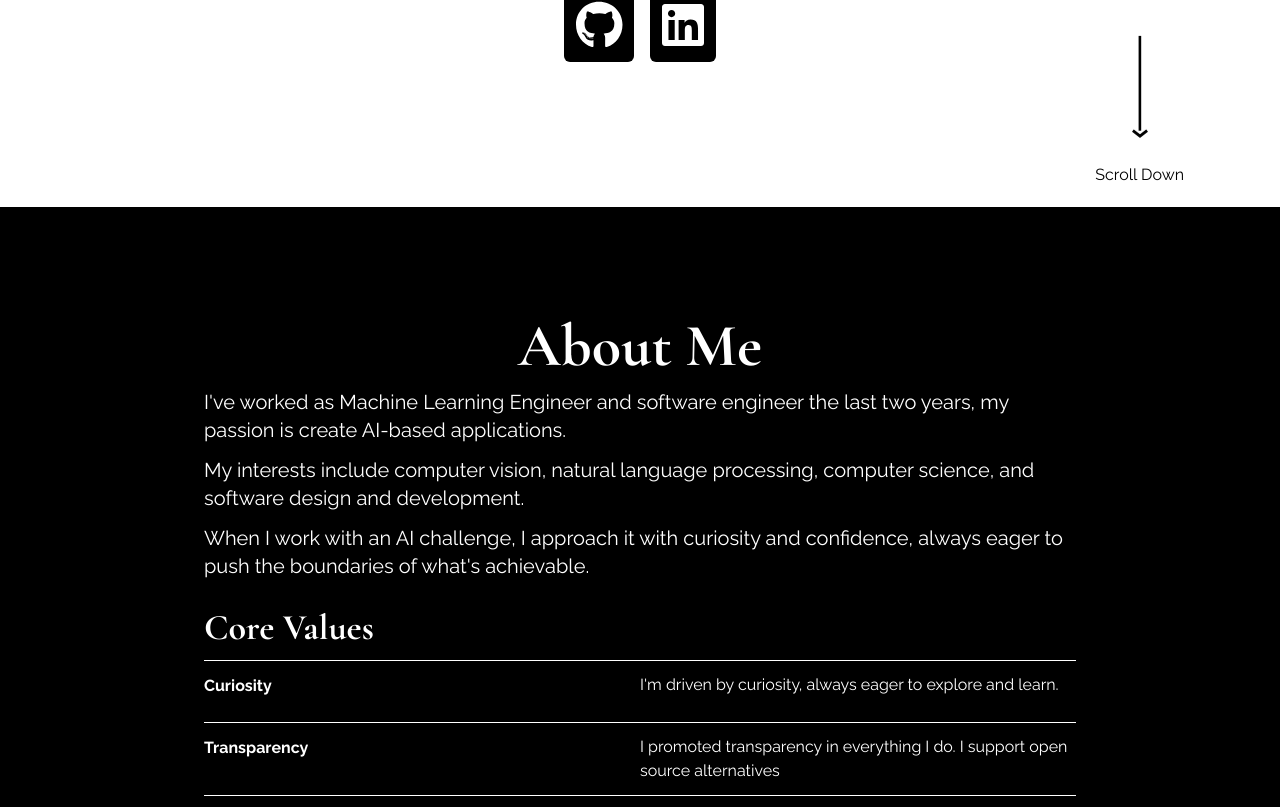
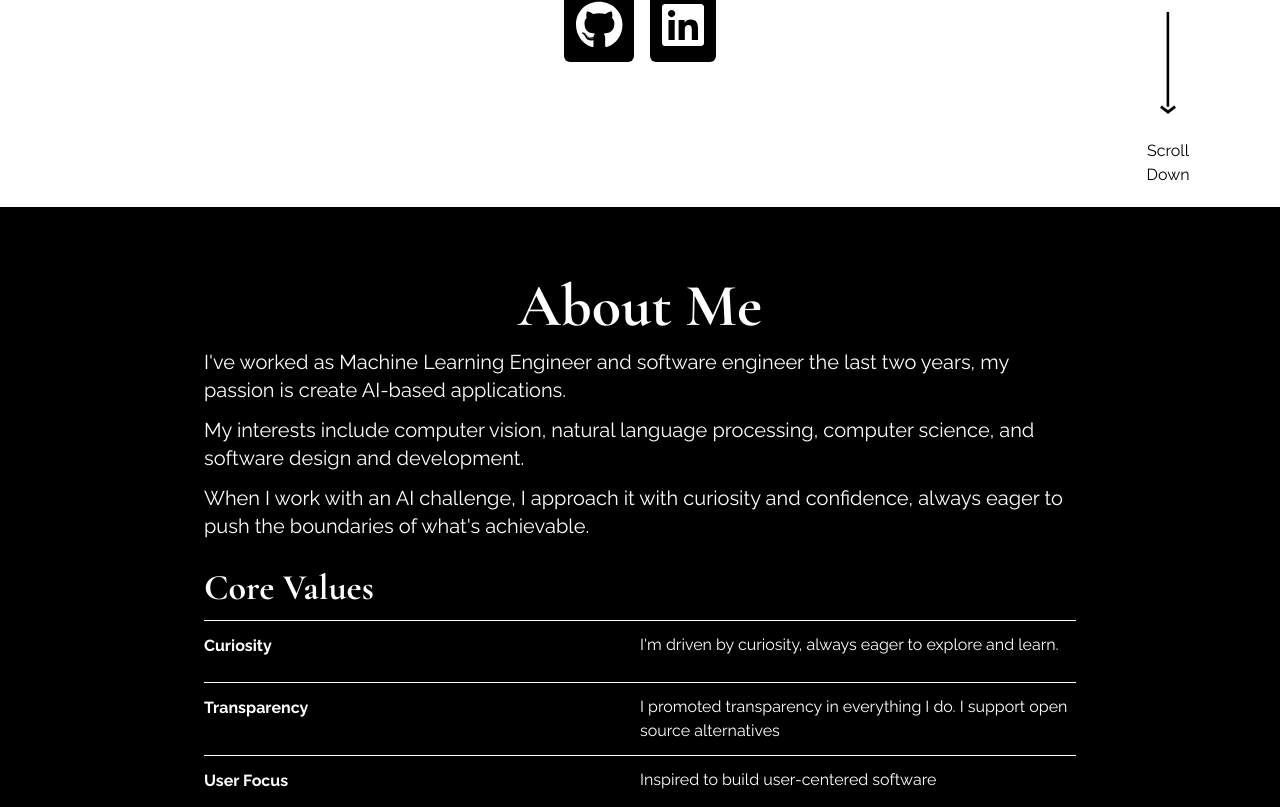
Before and after one commit to alejomaar/personal_webpage, a React (Vite) app: page / in a window 1280 px wide. Shown: the part 593-1400 px from the top of the page. Built offline with nearby package versions, Linux system fonts and the light colour scheme.

Commit message:
style: improve css

```diff
--- a/src/App.css
+++ b/src/App.css
@@ -2,6 +2,11 @@
   margin: 0;
   padding: 0;
   box-sizing: border-box;
+}
+
+html {
+  /*font-size: calc(1vw+10px);*/
+  font-size: calc(1vw+5px);
 }
 
 #root,
--- a/src/pages/LandingPage/components/AboutMe/AboutMe.jsx
+++ b/src/pages/LandingPage/components/AboutMe/AboutMe.jsx
@@ -4,8 +4,8 @@ import { useTranslation } from "react-i18next";
 export default function AboutMe() {
   const { t } = useTranslation();
   return (
-    <div className="bg-black text-white  min-h-screen" id="about_me">
-      <div className="max-w-4xl px-5 lg:px-3 lg:px-0 mx-auto flex flex-col border-t border-black py-20 ">
+    <div className="bg-black text-white " id="about_me">
+      <div className="max-w-4xl px-5 lg:px-3 lg:px-0 mx-auto flex flex-col border-t border-black py-10 ">
         <h2 className="font-bold text-6xl mt-7 text-center">About Me</h2>
         <p className="text-lg md:text-xl mt-3  m-auto">
           {t("landing_page.description_1")}
--- a/src/pages/LandingPage/components/Headline/Headline.jsx
+++ b/src/pages/LandingPage/components/Headline/Headline.jsx
@@ -9,10 +9,10 @@ export default function Headline() {
   const { t } = useTranslation();
   return (
     <div className="max-w-7xl mx-auto flex justify-center items-center flex-col  h-screen">
-      <h1 className="font-bold text-xl md:text-2xl lg:text-3xl  text-center sans_serif px-4">
+      <h1 className="font-bold text-2xl md:text-2xl lg:text-3xl  text-center sans_serif px-4">
         {t("landing_page.greeting")}
       </h1>
-      <h1 className="font-bold px-5 text-3xl md:text-5xl lg:text-7xl  text-gray-900 text-center px-4">
+      <h1 className="font-bold px-5 text-4xl md:text-5xl lg:text-7xl  text-gray-900 text-center px-4">
         {t("landing_page.occupation")}
       </h1>
 
@@ -57,9 +57,9 @@ export default function Headline() {
           <FontAwesomeIcon icon={faLinkedin} size="3x" color="white" />
         </a>
       </div>
-      <div class="scroll-down absolute flex flex-col items-center right-5 md:right-12 lg:right-24 bottom-5">
+      <div class="scroll-down absolute flex flex-col items-center right-8 md:right-12 lg:right-24 bottom-5 w-8">
         <img class="w-4 animate-bounce" src={arrow} />
-        <p>{t("landing_page.scroll_down")}</p>
+        <p className="text-center">{t("landing_page.scroll_down")}</p>
       </div>
     </div>
   );
--- a/src/pages/LandingPage/components/Navbar/Navbar.jsx
+++ b/src/pages/LandingPage/components/Navbar/Navbar.jsx
@@ -9,11 +9,14 @@ export default function Navbar() {
   const { t, i18n } = useTranslation();
   return (
     <nav className="w-full fixed top-0 left-0 right-0 flex h-20 bg-white z-20">
+      <div className="max-w-screen-xl	w-[1280px] flex mx-auto">
         <div className="w-6/12 md:w-3/12 flex ml-12 items-center ">
           <a className="font-bold sans_serif text-2xl border-black border-2 px-1 select-none	hover:bg-black hover:text-white">
             <span>{"<"}</span>
             {t("title")}
-          <span className="serif text-2xl border-black logo_effect">{"/"}</span>
+            <span className="serif text-2xl border-black logo_effect">
+              {"/"}
+            </span>
             {">"}
           </a>
         </div>
@@ -21,10 +24,10 @@ export default function Navbar() {
           <li className="mx-3 font-bold border-b-2 hover:border-b-2 hover:border-black cursor-pointer">
             <Link
               to="about_me"
-            spy={true}
+              //spy={true}
               smooth={true}
-            offset={0}
-            duration={500}
+              offset={-80}
+              //duration={500}
             >
               {t("landing_page.link_1")}
             </Link>
@@ -34,7 +37,7 @@ export default function Navbar() {
               to="my_skills"
               spy={true}
               smooth={true}
-            offset={-50}
+              offset={-80}
               duration={500}
             >
               {t("landing_page.link_2")}
@@ -45,7 +48,7 @@ export default function Navbar() {
               to="my_projects"
               spy={true}
               smooth={true}
-            offset={-50}
+              offset={-80}
               duration={500}
             >
               {t("landing_page.link_3")}
@@ -122,6 +125,7 @@ export default function Navbar() {
             </div>
           )}
         </div>
+      </div>
     </nav>
   );
 }
```
Lines whose indentation alone changed are shown as unchanged.
